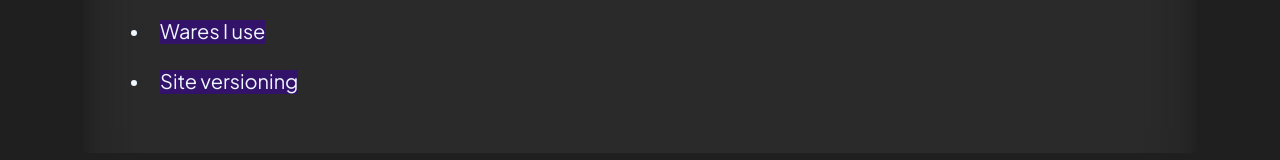
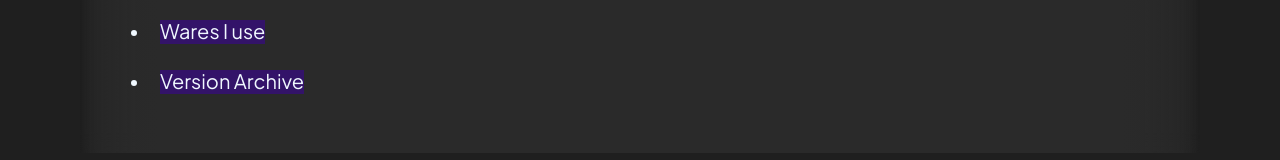
Before and after one commit to Kraafter/Kraaftersite-v3, a SvelteKit app: page /about in a window 1280 px wide. Shown: the part 1566-1726 px from the top of the page. Built offline with nearby package versions, Linux system fonts and the light colour scheme; a web font is replaced by a local one.

Commit message:
Changed page name of sitever

```diff
--- a/src/routes/about/+page.svelte
+++ b/src/routes/about/+page.svelte
@@ -76,7 +76,7 @@
             <li class="text2"><a class="text2 linking" href="about/brand">Branding</a></li>
             <li class="text2"><a class="text2 linking" href="about/website">About this website</a></li>
             <li class="text2"><a class="text2 linking" href="about/tools">Wares I use</a></li>
-            <li class="text2"><a class="text2 linking" href="about/sitever">Site versioning</a></li>
+            <li class="text2"><a class="text2 linking" href="about/sitever">Version Archive</a></li>
         </ul>
     </div>
 </main>
```
